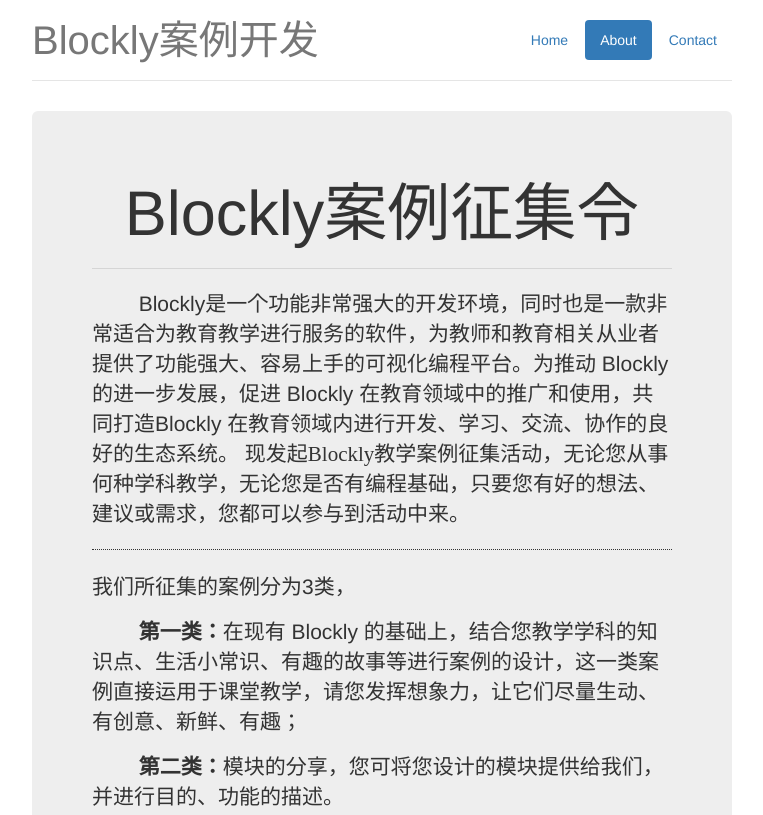
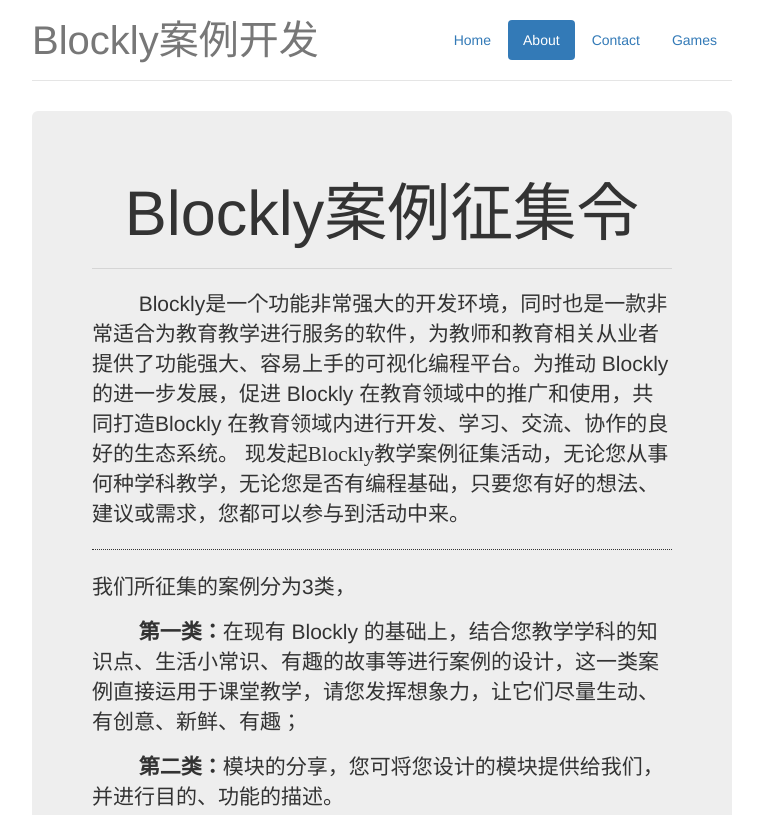
Before and after one commit to Blockly-Teaching-Case/Blockly-Teaching-Case.github.io, a plain HTML site: page about.html in a window 1280 px wide. Shown: the top 815 px of the page, without its empty margins (258-1021 px from the left). Drawn offline with Linux system fonts and the light colour scheme.

Commit message:
add blockly games
添加blockly games链接

```diff
--- a/about.html
+++ b/about.html
@@ -41,6 +41,7 @@
                     <li role="presentation"><a href="index.html">Home</a></li>
                     <li role="presentation" class="active"><a href="about.html">About</a></li>
                     <li role="presentation"><a href="contact.html">Contact</a></li>
+					<li role="presentation"><a href="https://blockly-games.appspot.com/">Games</a></li>
                 </ul>
             </nav>
             <h3 class="text-muted">Blockly案例开发</h3>
```
Also changed, not shown: contact.html (+1 -0 lines).
